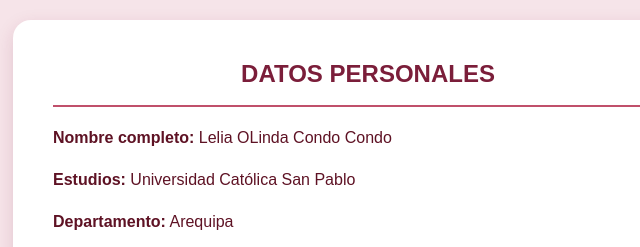
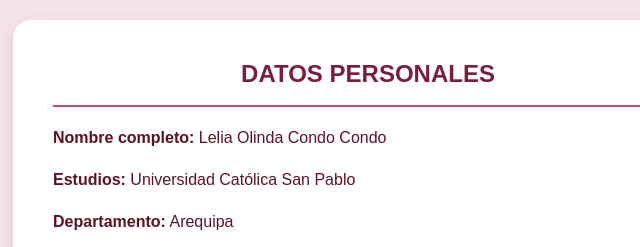
Before and after one commit to Lelia-Condo/lelia-condo.github.io, a plain HTML site: page index.html in a window 1280 px wide. Shown: the top 247 px of the page, 177-817 px from the left. Drawn offline with Linux system fonts and the light colour scheme.

Commit message:
Correct name capitalization in personal data section

```diff
--- a/index.html
+++ b/index.html
@@ -16,7 +16,7 @@
     <section class="datos">
       <img src="foto,jpg" alt="" class="foto">
       <h2>Datos Personales</h2>
-      <p><strong>Nombre completo:</strong> Lelia OLinda Condo Condo</p>
+      <p><strong>Nombre completo:</strong> Lelia Olinda Condo Condo</p>
       <p><strong>Estudios:</strong> Universidad Católica San Pablo</p>
       <p><strong>Departamento:</strong> Arequipa</p>
       <p><strong>Carrera profesional:</strong> Administración de Negocios UCSP</p>
```
